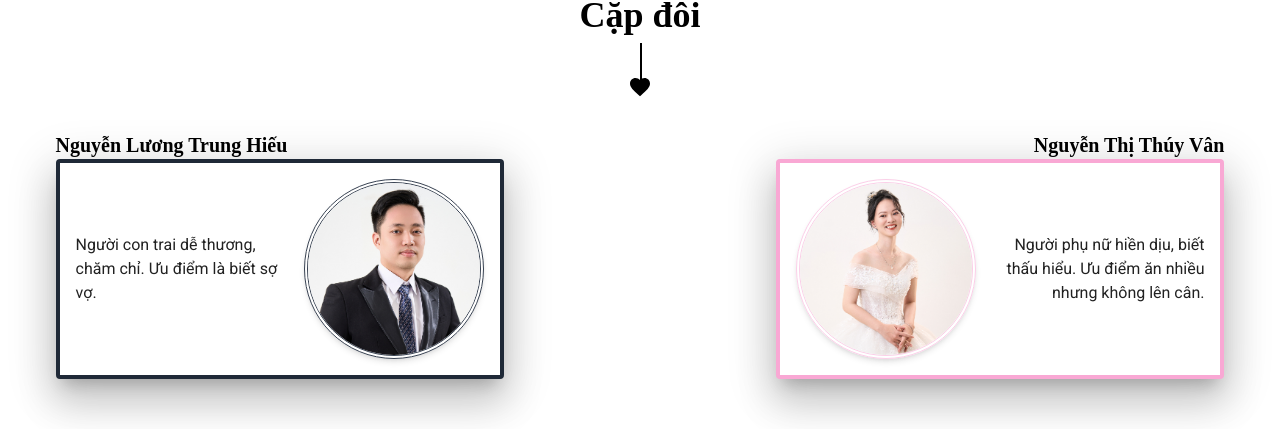
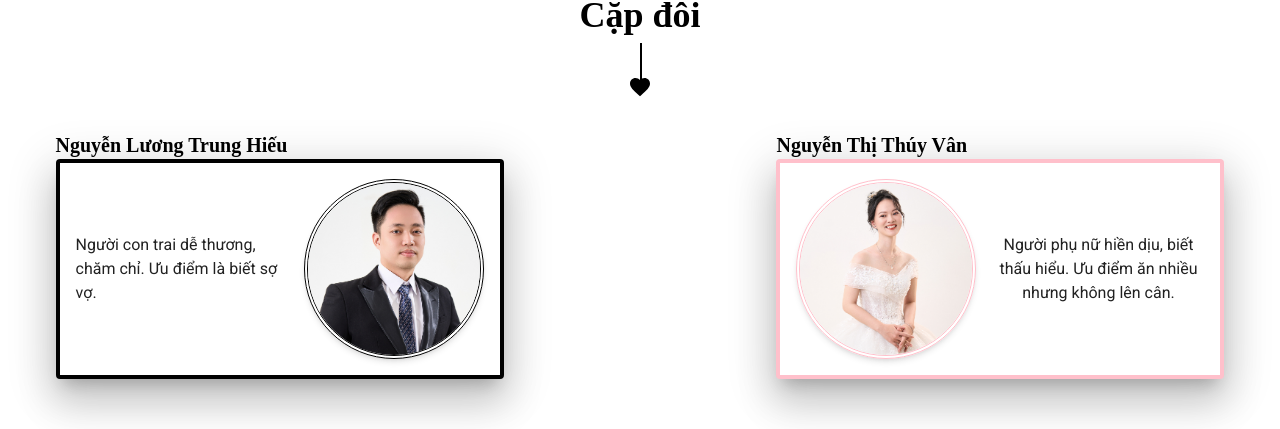
Before and after one commit to vanhieu95/wedding-template, a React (Vite) app: page / in a window 1280 px wide. Shown: the part 853-1282 px from the top of the page. Built offline with nearby package versions, Linux system fonts and the light colour scheme; a web font is replaced by a local one.

Commit message:
Update section Couple

```diff
--- /dev/null
+++ b/src/components/CoupleCard.jsx
@@ -0,0 +1,46 @@
+import { getImageUrl } from '@/utils/imageHelper'
+import { Avatar, Box, Paper, Stack } from '@mui/material'
+
+function CoupleCard({
+  name,
+  description,
+  role,
+  image,
+  position,
+  color,
+  borderColor,
+}) {
+  const imageUrl = getImageUrl(image)
+
+  return (
+    <Box className={`text-${position}`}>
+      <h3
+        className={`font-shantell text-xl font-bold text-start md:text-${position}`}
+      >
+        {name}
+      </h3>
+      <Paper
+        elevation={24}
+        className="p-4 max-w-md border-4 border-solid"
+        square={false}
+        sx={{ borderColor: color }}
+      >
+        <Stack
+          direction={position === 'start' ? 'row-reverse' : 'row'}
+          spacing={2}
+          alignItems={'center'}
+        >
+          <Avatar
+            alt={role}
+            src={imageUrl}
+            sx={{ width: 180, height: 180, borderColor }}
+            className={`border-4 border-double border-gray-700 shadow-md`}
+          />
+          <div>{description}</div>
+        </Stack>
+      </Paper>
+    </Box>
+  )
+}
+
+export default CoupleCard
--- /dev/null
+++ b/src/data/couple.json
@@ -0,0 +1,20 @@
+[
+  {
+    "name": "Nguyễn Lương Trung Hiếu",
+    "description": "Người con trai dễ thương, chăm chỉ. Ưu điểm là biết sợ vợ.",
+    "role": "Chú rể",
+    "image": "couple/groom.jpg",
+    "position": "start",
+    "color": "black",
+    "borderColor": "black"
+  },
+  {
+    "name": "Nguyễn Thị Thúy Vân",
+    "description": "Người phụ nữ hiền dịu, biết thấu hiểu. Ưu điểm ăn nhiều nhưng không lên cân.",
+    "role": "Cô dâu",
+    "image": "couple/bride.jpg",
+    "position": "end",
+    "color": "pink",
+    "borderColor": "pink"
+  }
+]
--- a/src/layouts/Couple.jsx
+++ b/src/layouts/Couple.jsx
@@ -1,60 +1,16 @@
-import { Avatar, Box, Paper, Stack } from '@mui/material'
-import { getImageUrl } from '@utils/imageHelper'
+import { Box } from '@mui/material'
+import couple from '@data/couple'
+import CoupleCard from '@/components/CoupleCard'
 
 function Couple() {
-  const brideUrl = getImageUrl('couple/bride.jpg')
-  const groomUrl = getImageUrl('couple/groom.jpg')
-
   return (
     <Box
       className="mx-auto flex flex-wrap md:flex-nowrap justify-center md:justify-between gap-12"
       direction="row"
     >
-      <Box className="text-start">
-        <h3 className="font-shantell text-xl font-bold">
-          Nguyễn Lương Trung Hiếu
-        </h3>
-        <Paper
-          elevation={24}
-          className="p-4 max-w-md border-4 border-solid border-gray-800"
-          square={false}
-        >
-          <Stack direction="row-reverse" spacing={2} alignItems={'center'}>
-            <Avatar
-              alt="Chú rể"
-              src={groomUrl}
-              sx={{ width: 180, height: 180 }}
-              className="border-4 border-double border-gray-700 border-black shadow-md"
-            />
-            <div>
-              Người con trai dễ thương, chăm chỉ. Ưu điểm là biết sợ vợ.
-            </div>
-          </Stack>
-        </Paper>
-      </Box>
-      <Box className="text-end">
-        <h3 className="font-shantell text-xl font-bold text-start md:text-end">
-          Nguyễn Thị Thúy Vân
-        </h3>
-        <Paper
-          elevation={24}
-          className="p-4 max-w-md border-4 border-solid border-pink-300"
-          square={false}
-        >
-          <Stack direction="row" spacing={2} alignItems={'center'}>
-            <Avatar
-              alt="Cô dâu"
-              src={brideUrl}
-              sx={{ width: 180, height: 180 }}
-              className="border-4 border-double border-gray-700 border-pink-200 shadow-md"
-            />
-            <div>
-              Người phụ nữ hiền dịu, biết thấu hiểu. Ưu điểm ăn nhiều nhưng
-              không lên cân.
-            </div>
-          </Stack>
-        </Paper>
-      </Box>
+      {couple.map((person, i) => (
+        <CoupleCard {...person} key={i} />
+      ))}
     </Box>
   )
 }
```
